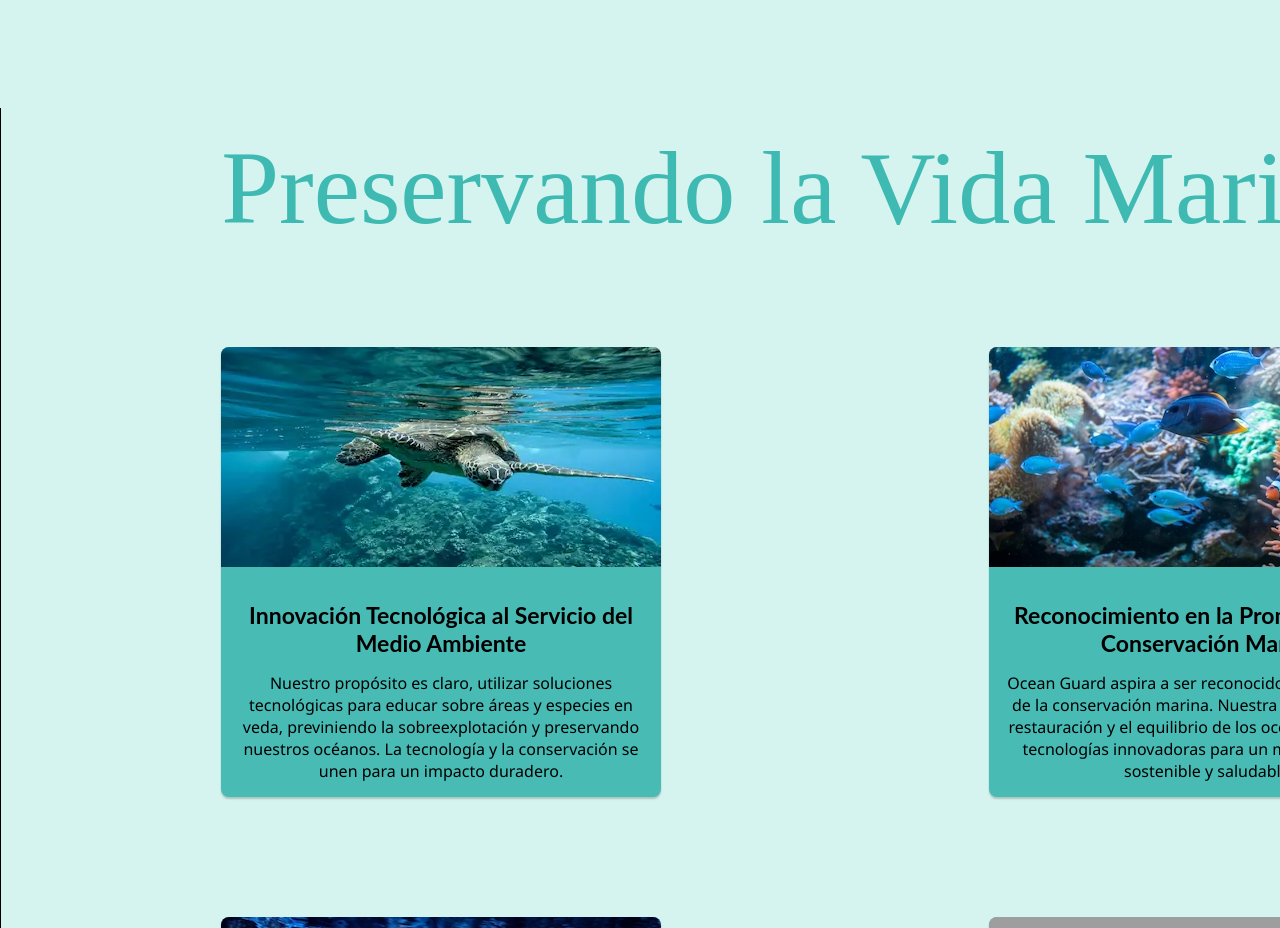
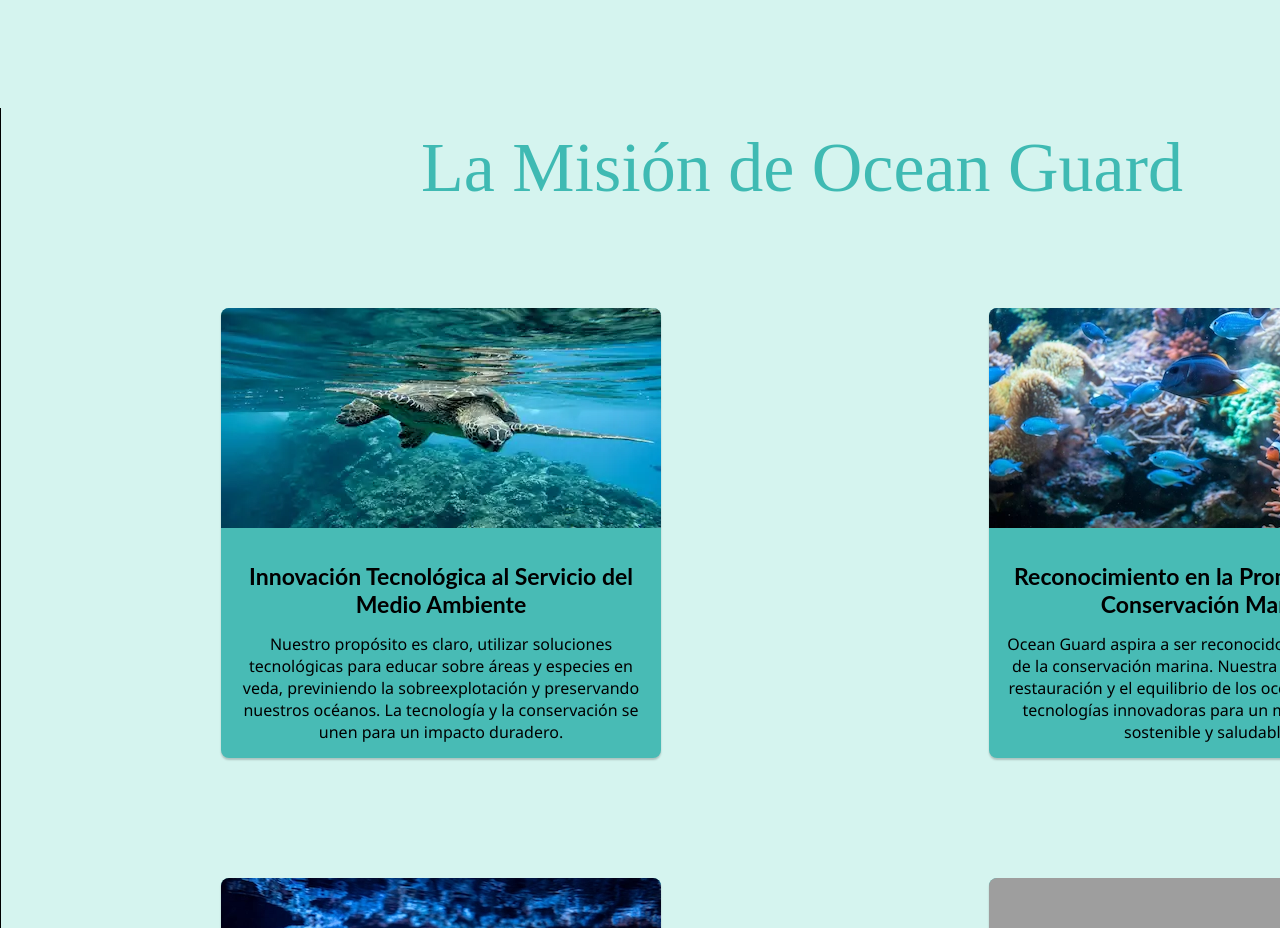
Before and after one commit to OceanGuard/Mauffin.github.io, a React (Vite) app: page / in a window 1280 px wide. Shown: the part 3420-4348 px from the top of the page. Built offline with nearby package versions, Linux system fonts and the light colour scheme; grey boxes are pictures that could not be loaded; a web font is replaced by a local one.

Commit message:
Cambio de titulo |cards|

```diff
--- a/src/assets/style/informacion.css
+++ b/src/assets/style/informacion.css
@@ -19,7 +19,7 @@
 }
 
 .informacion1 h1 {
-  font-size: 6.5rem;
+  font-size: 70px;
   color: #3fbab3;
   font-family: poly, "sans-serif";
   margin-left: 26px;
--- a/src/components/Informacion/Informacion.jsx
+++ b/src/components/Informacion/Informacion.jsx
@@ -11,7 +11,7 @@
       <section className="informacionbg">
         <section className="informacion1">
           <div className="info-texto">
-            <h1>Preservando la Vida Marina</h1>
+            <h1>La Misión de Ocean Guard</h1>
           </div>
           <section className="info-cards">
             <div className="card">
```
